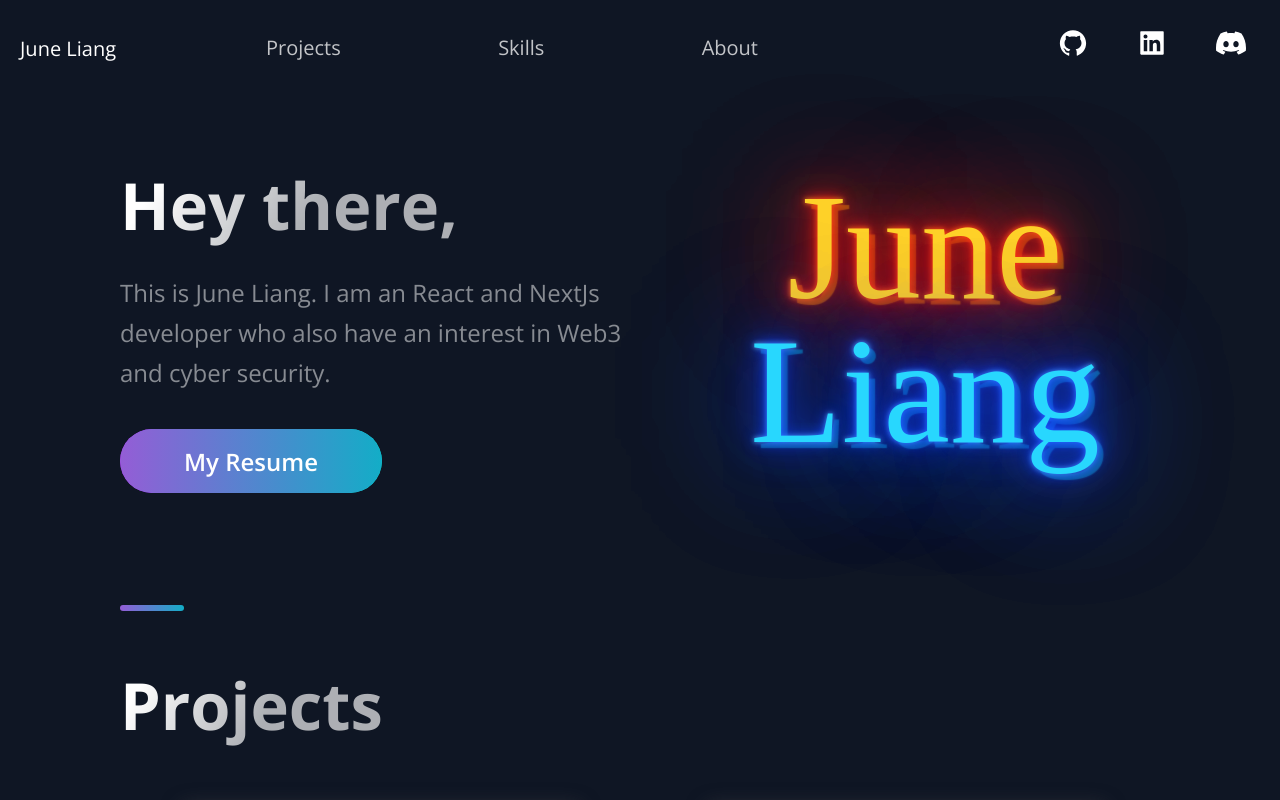
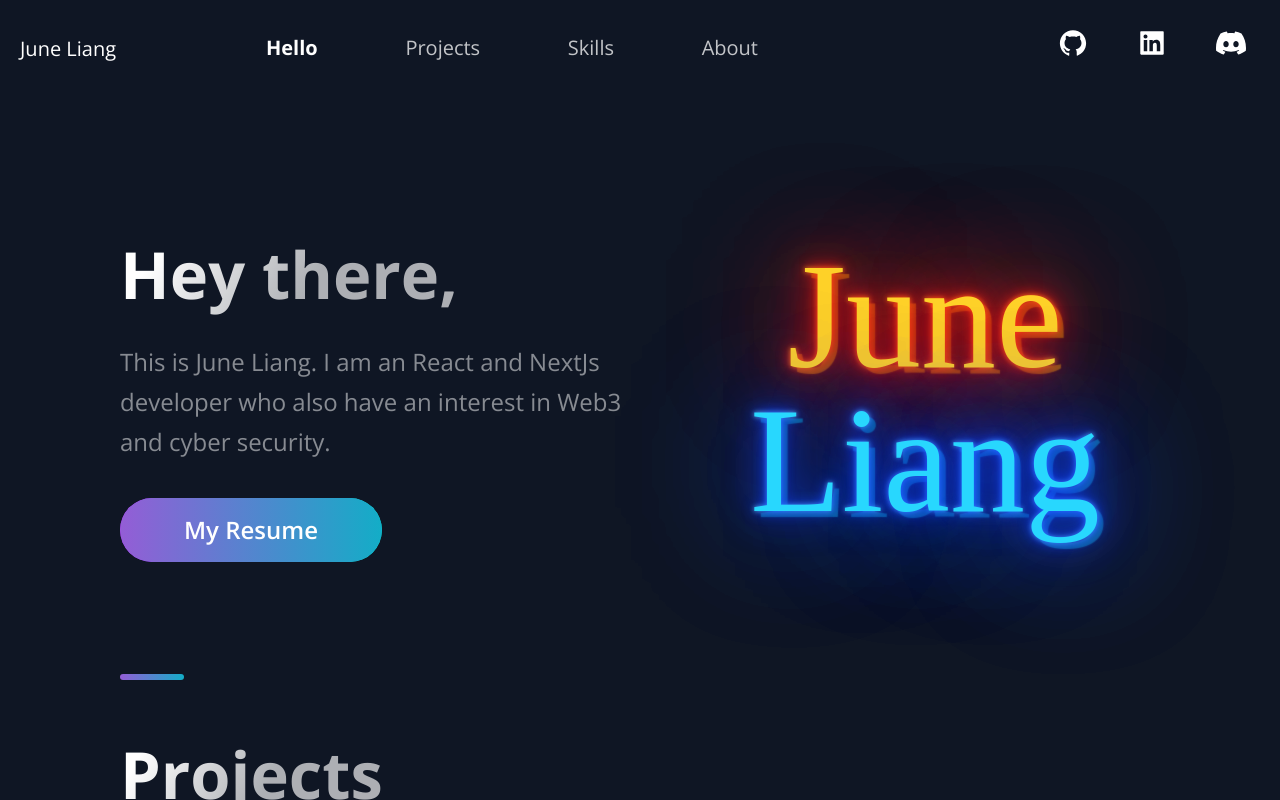
Before and after one commit to JuneLUNLV/Protfolio, a Next.js app: page / in a window 1280 px wide. Shown: the top 800 px of the page. Built offline with nearby package versions, Linux system fonts and the light colour scheme; a web font is replaced by a local one.

Commit message:
react-scroll, nav spy

```diff
--- a/package.json
+++ b/package.json
@@ -14,6 +14,7 @@
     "react-dom": "17.0.2",
     "react-icons": "^4.2.0",
     "react-reveal": "^1.2.2",
+    "react-scroll": "^1.8.7",
     "styled-components": "^5.3.0",
     "styled-normalize": "^8.0.7"
   },
--- a/src/components/Footer/FooterStyles.js
+++ b/src/components/Footer/FooterStyles.js
@@ -1,11 +1,12 @@
 import styled from "styled-components"
 
 export const FooterWrapper = styled.section`
-	width: calc(100vw - 96px);
+  width: calc(100vw - 96px);
   max-width: 1040px;
   padding: 2rem 48px 40px;
   margin: 1rem auto;
   box-sizing: content-box;
+  margin-bottom: 100px;
 
 
   @media ${props => props.theme.breakpoints.sm} {
--- a/src/components/Header/Header.js
+++ b/src/components/Header/Header.js
@@ -1,33 +1,37 @@
-import Link from 'next/link';
+// import Link from 'next/link';
 import React from 'react';
 import { AiFillGithub, AiFillInstagram, AiFillLinkedin, AiFillTwitterCircle } from 'react-icons/ai';
 import {SiDiscord} from 'react-icons/si'
+import { Link } from "react-scroll";
 
 import { Container, Div1, Div2, Div3, NavLink, SocialIcons } from './HeaderStyles';
 
 const Header = () => (
   <Container>
     <Div1>
-      <Link href="/">
         <a style={{ display: 'flex', alignItems: 'center', color: "white" }}>
           <span style={{ marginLeft: 10, marginTop: 7, fontSize: 20 }} >June Liang</span>
         </a>
-      </Link>
     </Div1>
     <Div2>
       <li>
-        <Link href="#projects">
-          <NavLink>Projects</NavLink>
+        <Link activeClass="active" smooth spy={true} to="hello" duration={0} style={{"fontSize":"2rem","lineHeight":"32px","color":"rgba(255, 255, 255, 0.75)","transition":"all 0.4s ease 0s",cursor:"pointer"}}>
+          Hello
         </Link>
       </li>
       <li>
-        <Link href="#skills">
-          <NavLink>Skills</NavLink>
+        <Link activeClass="active" smooth spy={true} to="projects" duration={-400} style={{"fontSize":"2rem","lineHeight":"32px","color":"rgba(255, 255, 255, 0.75)","transition":"all 0.4s ease 0s",cursor:"pointer"}}>
+          Projects
         </Link>
       </li>
       <li>
-        <Link href="#about">
-          <NavLink>About</NavLink>
+        <Link activeClass="active" smooth spy={true} to="skills" offset={-200}  duration={0} style={{"fontSize":"2rem","lineHeight":"32px","color":"rgba(255, 255, 255, 0.75)","transition":"all 0.4s ease 0s",cursor:"pointer"}}>
+          Skills
+        </Link>
+      </li>
+      <li>
+        <Link activeClass="active" smooth spy={true} to="about" offset={-400}  duration={0} style={{"fontSize":"2rem","lineHeight":"32px","color":"rgba(255, 255, 255, 0.75)","transition":"all 0.4s ease 0s",cursor:"pointer"}}>
+          About
         </Link>
       </li>
       {/* <li>
--- a/src/components/Header/HeaderStyles.js
+++ b/src/components/Header/HeaderStyles.js
@@ -8,6 +8,14 @@ export const Container = styled.div`
   grid-column-gap: 2rem;
   padding: 1rem;
   padding-top: 2rem;
+  position: fixed;
+  background-color: #0f1624;
+  z-index: 99;
+  width: 100%;
+  margin-left: auto;
+  margin-right:auto;
+
+  max-width:1280px;
 
   @media ${(props) => props.theme.breakpoints.sm} {
     display: grid;
@@ -50,7 +58,7 @@ export const Div3 = styled.div`
 export const NavLink = styled.a`
   font-size: 2rem;
   line-height: 32px;
-  color: rgba(255, 255, 255, 0.75);
+  color: rgba(255, 255, 255, 0.6);
   transition: 0.4s ease;
   &:hover {
     color: #fff;
--- a/src/pages/index.js
+++ b/src/pages/index.js
@@ -12,7 +12,8 @@ import Fade from 'react-reveal/Fade';
 const Home = () => {
   return (
     <Layout>
-      <Section grid style={{overflow: "revert"}}>
+    {/* https://www.vipuljha.com/ */}
+      <Section id="hello" grid style={{overflow: "revert",paddingTop:'180px'}}>
         <Hero />
         {/* <BgAnimation /> */}
         <HeroAnimation/>
--- a/src/styles/style.css
+++ b/src/styles/style.css
@@ -7,3 +7,8 @@
         display:none !important;
     }
 }
+
+.active{
+    color:white !important;
+    font-weight: bold !important;
+}
```
Also changed, not shown: 2 other files (tests, documents, lock files or other folders).
